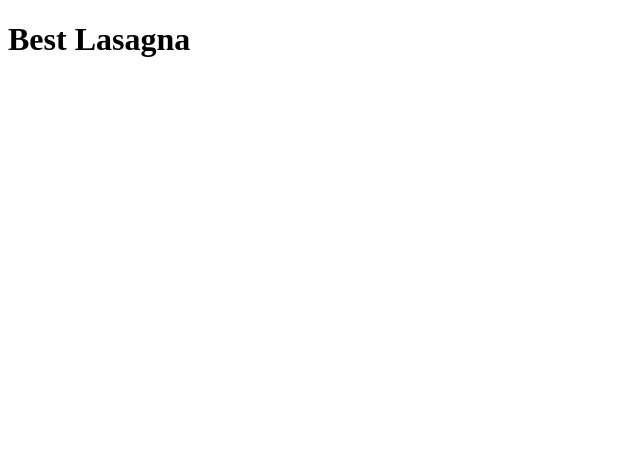
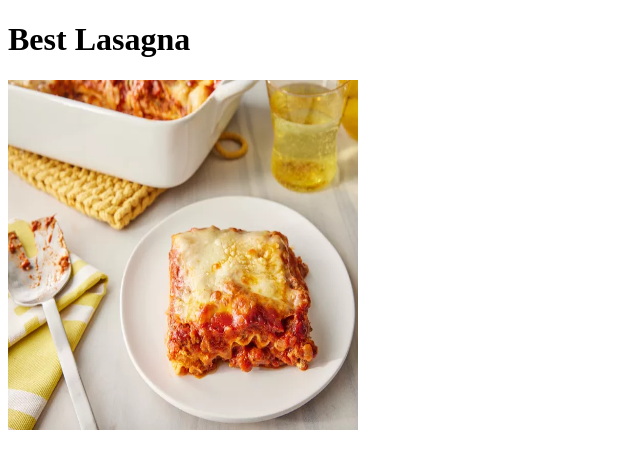
Before and after one commit to driize/odin-recipes, a plain HTML site: page recipes/lasagna.html in a window 1280 px wide. Shown: the whole page, without its empty margins (0-640 px from the left). Drawn offline with Linux system fonts and the light colour scheme.

Commit message:
Add img/lasagna.jpg

```diff
--- a/recipes/lasagna.html
+++ b/recipes/lasagna.html
@@ -7,5 +7,6 @@
 </head>
 <body>
   <h1>Best Lasagna</h1>
+  <img src="/img/lasagna.jpg" alt="a close up view on a plated slice of lasagna." height="350" width="350">
 </body>
 </html>
```
Also changed, not shown: img/lasagna.jpg (added).
